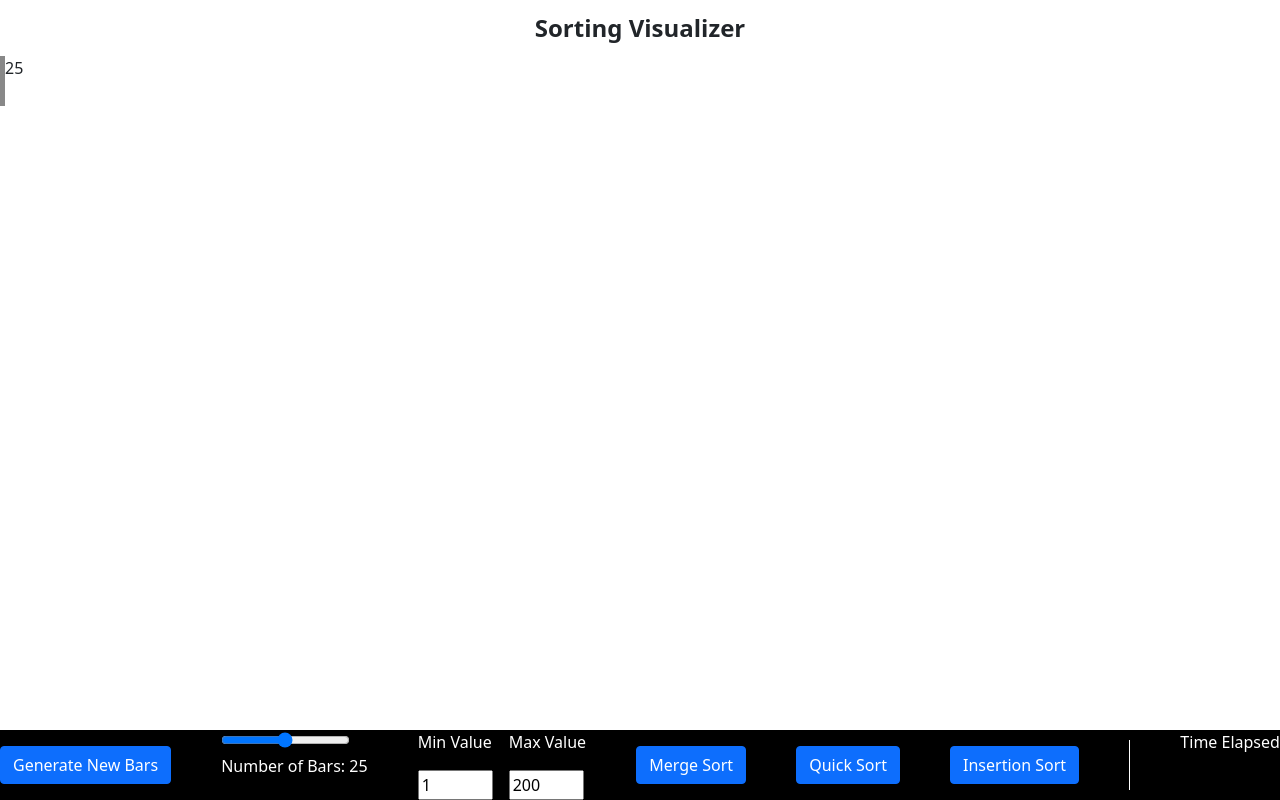
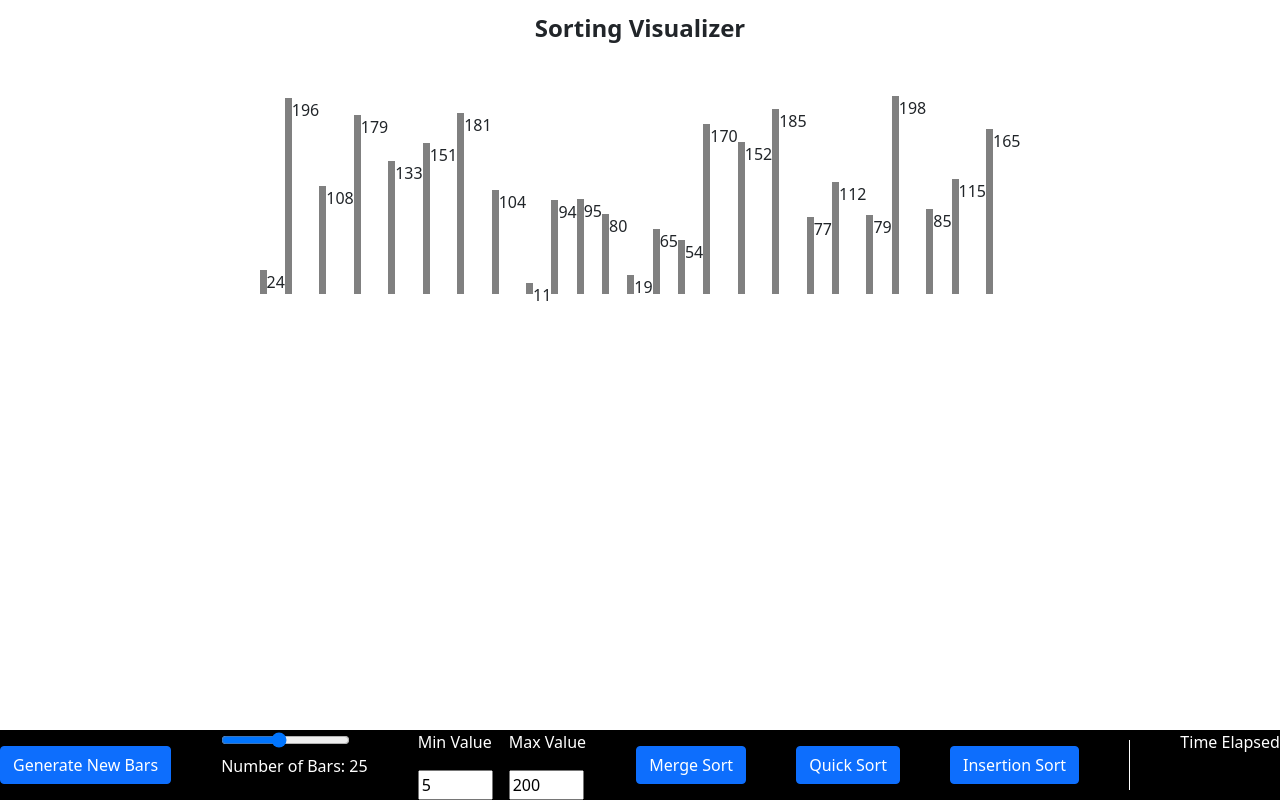
Before and after one commit to senoralikz/sorting-visualizer, a React (Create React App) app: page / in a window 1280 px wide. Built offline with nearby package versions, Linux system fonts and the light colour scheme.

Commit message:
moved states to app component to properly send props to components, added create array function based on slider and value range,

```diff
--- a/src/App.js
+++ b/src/App.js
@@ -1,21 +1,82 @@
 import "bootstrap/dist/css/bootstrap.min.css";
-import { useState } from "react";
+import { useState, useEffect } from "react";
 import Bars from "./components/Bars";
 import Footer from "./components/Footer";
 
 function App() {
-  const [bars, setBars] = useState();
+  // const [bars, setBars] = useState([]);
+  const [numBars, setNumBars] = useState(25);
+  const [minBarValue, setMinBarValue] = useState(5);
+  const [maxBarValue, setMaxBarValue] = useState(200);
+  const [showAlert, setShowAlert] = useState(false);
 
-  const grabBarQuant = (barAmount) => {
-    console.log("number of bars", barAmount);
-    setBars(barAmount);
+  const handleBarSliderChange = (e) => {
+    setNumBars(parseInt(e.target.value));
+    // console.log("number of bars", numBars);
   };
+
+  const handleMinValue = (e) => {
+    parseInt(e.target.value) < parseInt(maxBarValue)
+      ? setMinBarValue(parseInt(e.target.value))
+      : // console.log("min val is", minBarValue)
+        setShowAlert(true);
+  };
+
+  const handleMaxValue = (e) => {
+    parseInt(e.target.value) > parseInt(minBarValue)
+      ? setMaxBarValue(parseInt(e.target.value))
+      : // console.log("min val is", maxBarValue)
+        setShowAlert(true);
+  };
+
+  // useEffect(() => {
+  //   console.log("number of bars", numBars);
+  // }, [numBars]);
+
+  useEffect(() => {
+    console.log("min val is", minBarValue);
+  }, [minBarValue]);
+
+  useEffect(() => {
+    console.log("min val is", maxBarValue);
+  }, [maxBarValue]);
+
+  // const grabBarQuant = (barAmount) => {
+  //   console.log("number of bars", barAmount);
+  //   return barAmount;
+  // };
+
+  // const grabMaxValue = (maxVal) => {
+  //   console.log("max val is", maxVal);
+  // return maxVal;
+  // };
+
+  // const createBarArray = () => {};
 
   return (
     <>
       <header>Sorting Visualizer</header>
-      <Bars idk={bars} />
-      <Footer grabBarQuant={grabBarQuant} />
+      <div className="bars d-flex justify-content-center align-items-end">
+        <Bars
+          numBars={numBars}
+          minBarValue={minBarValue}
+          maxBarValue={maxBarValue}
+        />
+      </div>
+      {/* {bars.map((value) => (
+        <div className="bars">{value}</div>
+      ))} */}
+      {/* <div>{grabBarQuant}</div> */}
+      <Footer
+        numBars={numBars}
+        minBarValue={minBarValue}
+        maxBarValue={maxBarValue}
+        showAlert={showAlert}
+        setShowAlert={setShowAlert}
+        handleBarSliderChange={handleBarSliderChange}
+        handleMinValue={handleMinValue}
+        handleMaxValue={handleMaxValue}
+      />
     </>
   );
 }
--- a/src/components/BarSlider.js
+++ b/src/components/BarSlider.js
@@ -1,17 +1,16 @@
 import React from "react";
-import { useState } from "react";
-import { useEffect } from "react";
+// import { useState, useEffect } from "react";
 
-const BarSlider = ({ grabBarQuant }) => {
-  const [numBars, setNumBars] = useState(25);
+const BarSlider = ({ numBars, handleBarSliderChange }) => {
+  // const [numBars, setNumBars] = useState(25);
 
-  const handleChange = (e) => {
-    setNumBars(parseInt(e.target.value));
-  };
+  // const handleBarSliderChange = (e) => {
+  //   setNumBars(parseInt(e.target.value));
+  // };
 
-  useEffect(() => {
-    grabBarQuant(numBars);
-  }, [grabBarQuant, numBars]);
+  // useEffect(() => {
+  //   grabBarQuant(numBars);
+  // }, [grabBarQuant, numBars]);
 
   // grabBarQuant(numBars);
 
@@ -19,10 +18,10 @@ const BarSlider = ({ grabBarQuant }) => {
     <div>
       <input
         type="range"
-        min="1"
+        min="5"
         max="50"
         value={numBars}
-        onChange={handleChange}
+        onChange={handleBarSliderChange}
       />
       <p className="footer-text">Number of Bars: {numBars}</p>
     </div>
--- a/src/components/BarValues.js
+++ b/src/components/BarValues.js
@@ -15,7 +15,7 @@ const BarValues = ({
           <input
             type="number"
             className="bar-value"
-            min="1"
+            min="5"
             value={minBarValue}
             onChange={handleMinValue}
           />
--- a/src/components/Bars.js
+++ b/src/components/Bars.js
@@ -1,7 +1,44 @@
 import React from "react";
+import { useState, useEffect } from "react";
 
-const Bars = ({ idk }) => {
-  return <div className="bars">{idk}</div>;
+const Bars = ({ numBars, minBarValue, maxBarValue }) => {
+  const [bars, setBars] = useState([]);
+
+  const randomNumsFromRange = (min, max) => {
+    return Math.floor(Math.random() * (max - min + 1) + min);
+  };
+
+  const createBarArray = () => {
+    let array = [];
+
+    for (let i = 0; i < numBars; i++) {
+      array.push(randomNumsFromRange(minBarValue, maxBarValue));
+    }
+    setBars(array);
+  };
+
+  useEffect(() => {
+    createBarArray();
+    // console.log("this is the bars to be rendered", bars);
+  }, [numBars]);
+
+  // console.log(bars);
+  return bars.map((value, index) => (
+    <div
+      style={{ borderLeft: "7px solid grey", height: `${value}px` }}
+      key={index}
+    >
+      {value}
+    </div>
+  ));
+
+  // return (
+  //   <div>
+  //     {idk.map((entry) => (
+  //       <div>{entry}</div>
+  //     ))}
+  //   </div>
+  // );
 };
 
 export default Bars;
--- a/src/components/Footer.js
+++ b/src/components/Footer.js
@@ -1,5 +1,5 @@
 import React from "react";
-import { useState } from "react";
+// import { useState, useEffect } from "react";
 import Stack from "react-bootstrap/Stack";
 import NewBars from "./NewBars";
 import BarSlider from "./BarSlider";
@@ -10,22 +10,39 @@ import InsertionSort from "./InsertionSort";
 import Timer from "./Timer";
 import Alerts from "./Alerts";
 
-const Footer = ({ grabBarQuant }) => {
-  const [minBarValue, setMinBarValue] = useState(1);
-  const [maxBarValue, setMaxBarValue] = useState(200);
-  const [showAlert, setShowAlert] = useState(false);
+const Footer = ({
+  minBarValue,
+  maxBarValue,
+  numBars,
+  handleBarSliderChange,
+  handleMinValue,
+  handleMaxValue,
+  showAlert,
+  setShowAlert,
+}) => {
+  // const [minBarValue, setMinBarValue] = useState(1);
+  // const [maxBarValue, setMaxBarValue] = useState(200);
+  // const [showAlert, setShowAlert] = useState(false);
 
-  const handleMinValue = (e) => {
-    parseInt(e.target.value) < parseInt(maxBarValue)
-      ? setMinBarValue(parseInt(e.target.value))
-      : setShowAlert(true);
-  };
+  // const handleMinValue = (e) => {
+  //   parseInt(e.target.value) < parseInt(maxBarValue)
+  //     ? setMinBarValue(parseInt(e.target.value))
+  //     : setShowAlert(true);
+  // };
 
-  const handleMaxValue = (e) => {
-    parseInt(e.target.value) > parseInt(minBarValue)
-      ? setMaxBarValue(parseInt(e.target.value))
-      : setShowAlert(true);
-  };
+  // const handleMaxValue = (e) => {
+  //   parseInt(e.target.value) > parseInt(minBarValue)
+  //     ? setMaxBarValue(parseInt(e.target.value))
+  //     : setShowAlert(true);
+  // };
+
+  // useEffect(() => {
+  //   grabMinValue(minBarValue);
+  // }, [grabMinValue, minBarValue]);
+
+  // useEffect(() => {
+  //   grabMaxValue(maxBarValue);
+  // }, [grabMaxValue, maxBarValue]);
 
   return (
     <>
@@ -33,8 +50,12 @@ const Footer = ({ grabBarQuant }) => {
         <Alerts showAlert={showAlert} setShowAlert={setShowAlert} />
         <footer className="d-flex justify-content-between">
           <NewBars />
-          <BarSlider grabBarQuant={grabBarQuant} />
+          <BarSlider
+            numBars={numBars}
+            handleBarSliderChange={handleBarSliderChange}
+          />
           <BarValues
+            numBars={numBars}
             minBarValue={minBarValue}
             maxBarValue={maxBarValue}
             handleMinValue={handleMinValue}
--- a/src/styles/index.scss
+++ b/src/styles/index.scss
@@ -22,8 +22,7 @@ footer {
 }
 
 .bars {
-  border-left: 5px solid #888;
-  height: 50px;
+  margin-top: 50px;
 }
 
 .bar-value {
```
